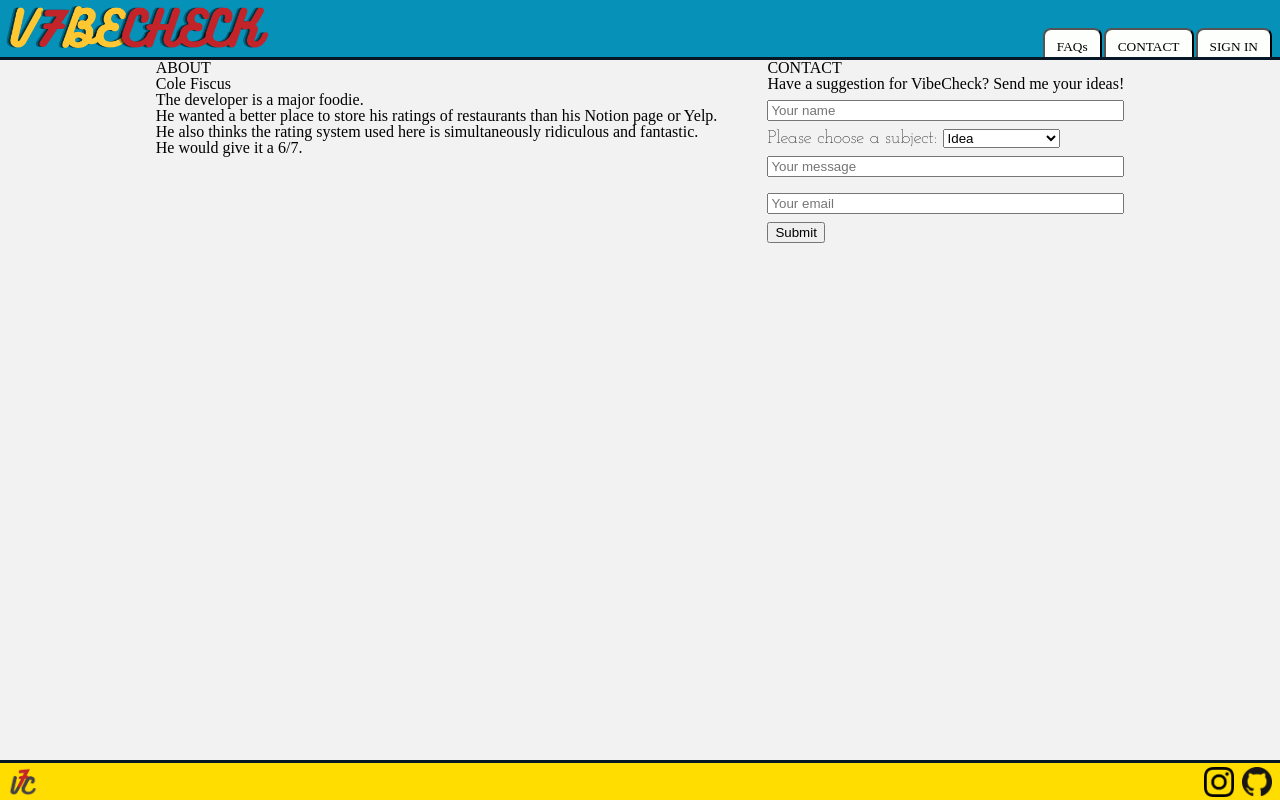
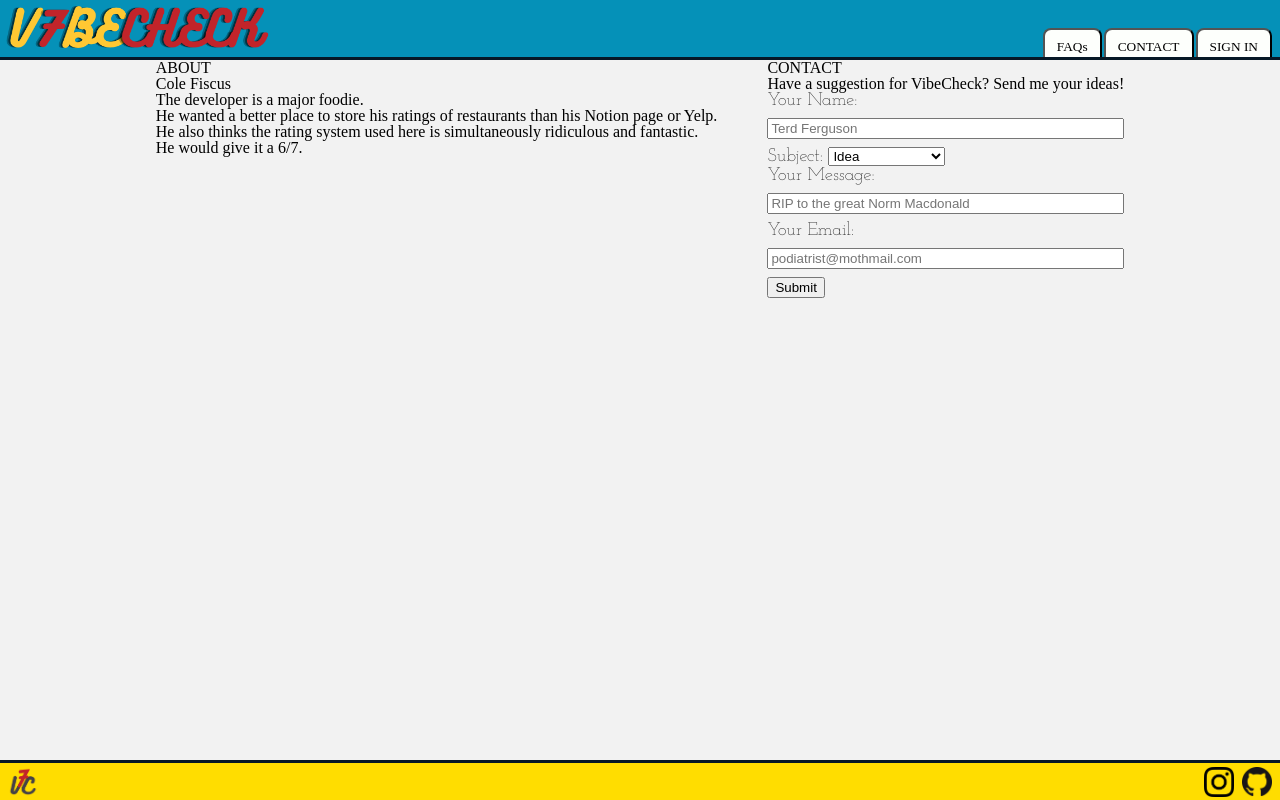
Before and after one commit to colefiscus/vibecheck, a React (Create React App) app: page /contact in a window 1280 px wide. Built offline with nearby package versions, Linux system fonts and the light colour scheme; a web font is replaced by a local one.

Commit message:
Add labels and change placeholders for inputs

```diff
--- a/src/Components/EmailJS/ContactMe.js
+++ b/src/Components/EmailJS/ContactMe.js
@@ -43,16 +43,17 @@ const ContactMe = () => {
   return (
     <Form onSubmit={onSubmit}>
       <InputWrapper>
+        <Label>Your Name: </Label>
         <Input
           type="text"
           name="from_name"
-          placeholder="Your name"
+          placeholder="Terd Ferguson"
           value={toSend.from_name}
           onChange={handleChange}
         />
       </InputWrapper>
       <InputWrapper>
-        <Label htmlFor="subject-select">Please choose a subject: </Label>
+        <Label htmlFor="subject-select">Subject: </Label>
         <select
           id="subject-select"
           name="subject"
@@ -66,19 +67,21 @@ const ContactMe = () => {
         </select>
       </InputWrapper>
       <InputWrapper>
+        <Label>Your Message: </Label>
         <Input
           type="text"
           name="message"
-          placeholder="Your message"
+          placeholder="RIP to the great Norm Macdonald"
           value={toSend.message}
           onChange={handleChange}
         />
       </InputWrapper>
       <InputWrapper>
+        <Label>Your Email: </Label>
         <Input
           type="email"
           name="reply_to"
-          placeholder="Your email"
+          placeholder="podiatrist@mothmail.com"
           value={toSend.reply_to}
           onChange={handleChange}
         />
```
